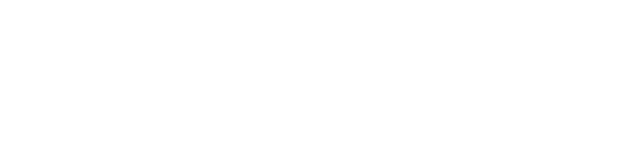
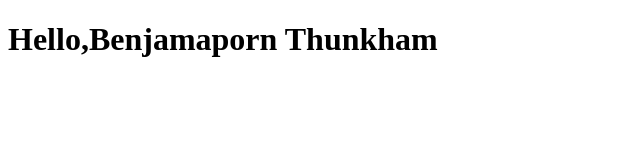
Before and after one commit to Baifernbjmp/651510172, a plain HTML site: page index.html in a window 1280 px wide. Shown: the whole page, without its empty margins (0-640 px from the left). Drawn offline with Linux system fonts and the light colour scheme.

Commit message:
index.html
my 1st website

```diff
--- a/index.html
+++ b/index.html
@@ -4,6 +4,6 @@
     <title>Print My Name</title>
 </head>
 <body>
-    <h1Hello,\Benjamaporn Thunkham</h1>
+    <h1>Hello,Benjamaporn Thunkham</h1>
 </body>
 </html>
```
